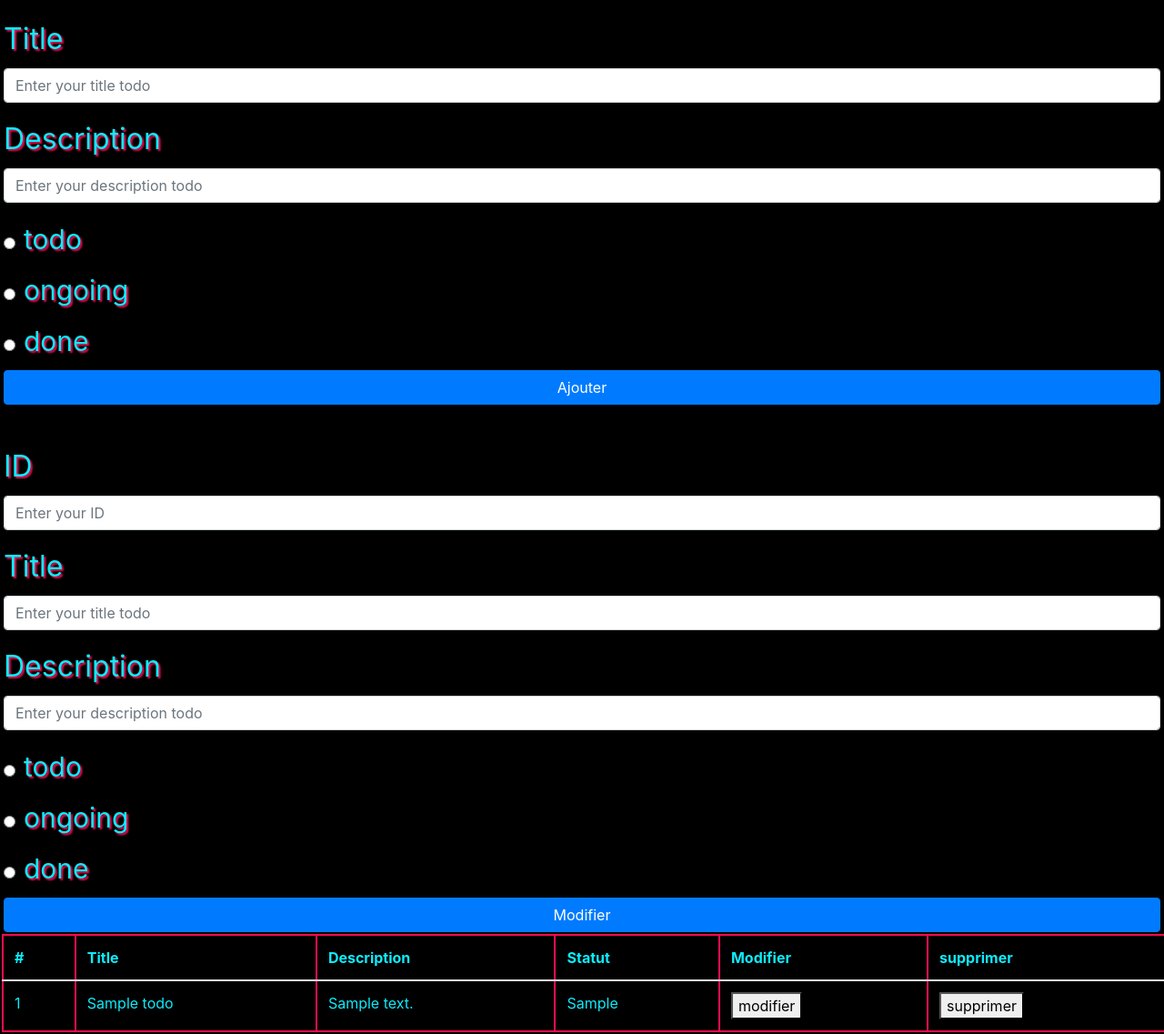
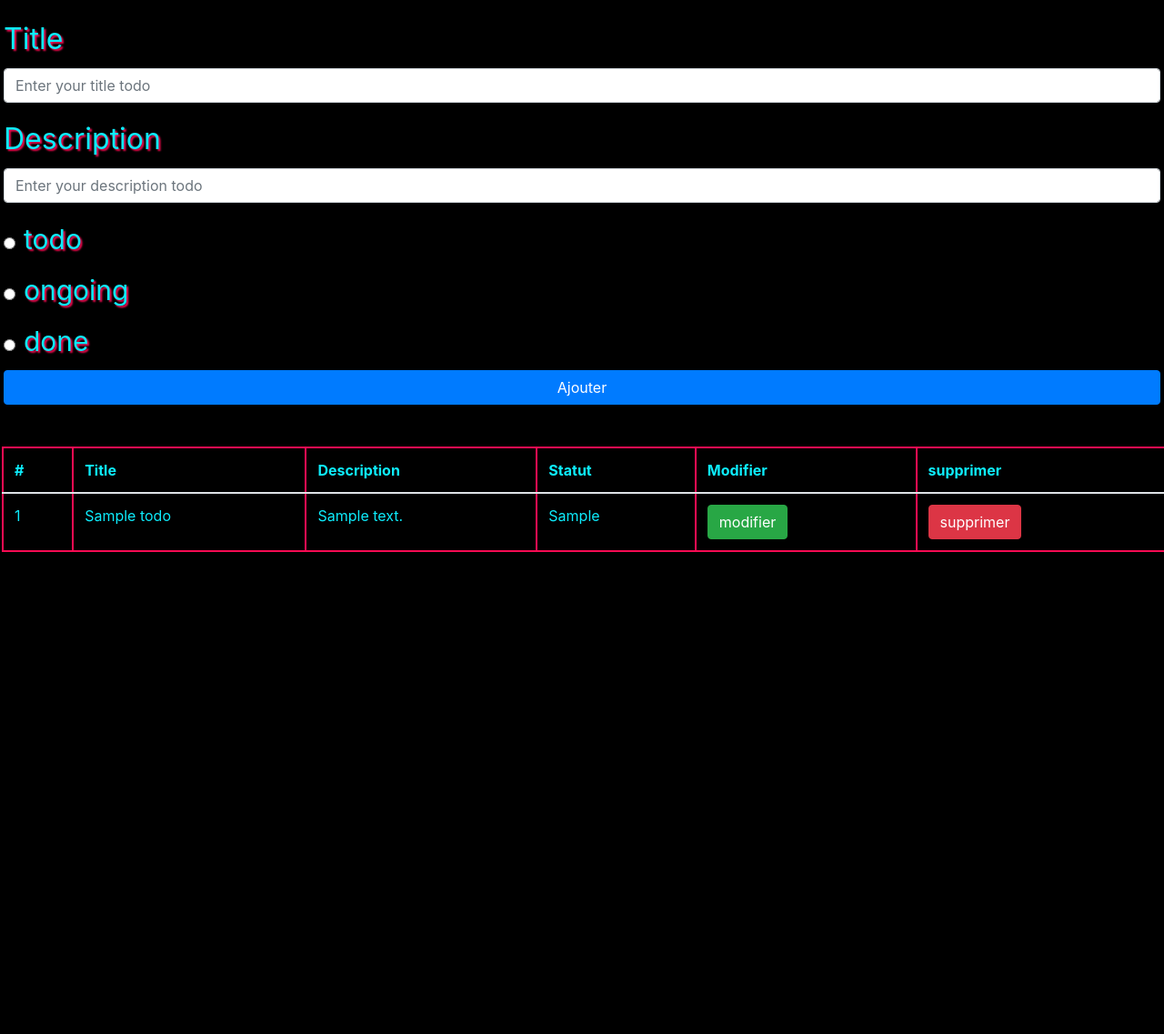
Before and after one commit to exchangezak/training, a PHP site: page / in a window 1280 px wide. Shown: the part 154-1291 px from the top of the page at 91% size. After the commit the page ends 761 px from the top, so only its background shows below. Run offline with PHP 8.4, Linux system fonts and the light colour scheme; tables that the repository leaves empty or names only in its code hold one stand-in row (values such as "Sample post").

Commit message:
ajout des buttons

```diff
--- a/todo/assets/css/style.css
+++ b/todo/assets/css/style.css
@@ -42,6 +42,12 @@ label{
 span{
     font-size: 30px;
 }
- .delete{
+ form.delete{
     display:none;
 }
+form.update{
+    display:none;
+}
+form.update.cache{
+    display:block;
+}
--- a/todo/assets/js/app.js
+++ b/todo/assets/js/app.js
@@ -8,19 +8,21 @@ butDel.forEach(function (del) {
       document.querySelector(".delete button[type=submit]").click()
    })
 })
+let formulaire=document.querySelector("form.update")
 let butMod = document.querySelectorAll(".modif")
 butMod.forEach(function (mod) {
    mod.addEventListener("click", function (e) {
+      formulaire.classList.add("cache")
       let direction = e.target
       let ip = direction.getAttribute("id")
       let titre = direction.getAttribute("tit")
       let description = direction.getAttribute("des")
       let statut=direction.getAttribute("stat")
-      document.querySelector(".update input[name=id]").value= ip
-      document.querySelector(".update input[name=title]").value = titre
-      document.querySelector(".update input[name=description]").value = description
+      document.querySelector("form.update input[name=id]").value= ip
+      document.querySelector("form.update input[name=title]").value = titre
+      document.querySelector("form.update input[name=description]").value = description
       // JE SELECTIONNE EN CSS LA BONNE BALISE radio ET JE LA CHECK EN HTML
-      document.querySelector(".update input[value=" + statut + "]").checked = true;
+      document.querySelector("form.update input[value=" + statut + "]").checked = true;
 
    })
 })
--- a/todo/index.php
+++ b/todo/index.php
@@ -124,8 +124,8 @@
             <td >$title</td>
             <td >$description</td>
             <td >$statut</td>
-            <td><button stat='$statut' des='$description' tit='$title' class='modif' id=$id>modifier</button></td>
-            <td><button class='del' id=$id>supprimer</button></td>
+            <td><button type='button' class='btn btn-success modif' stat=$statut des=$description tit=$title id=$id>modifier</button></td>
+            <td><button type='button' class='btn btn-danger del' id=$id>supprimer</button></td>
             </tr>";
           }
         ?>
```
Also changed, not shown: vue/index.html (deleted, +0 -37 lines).
